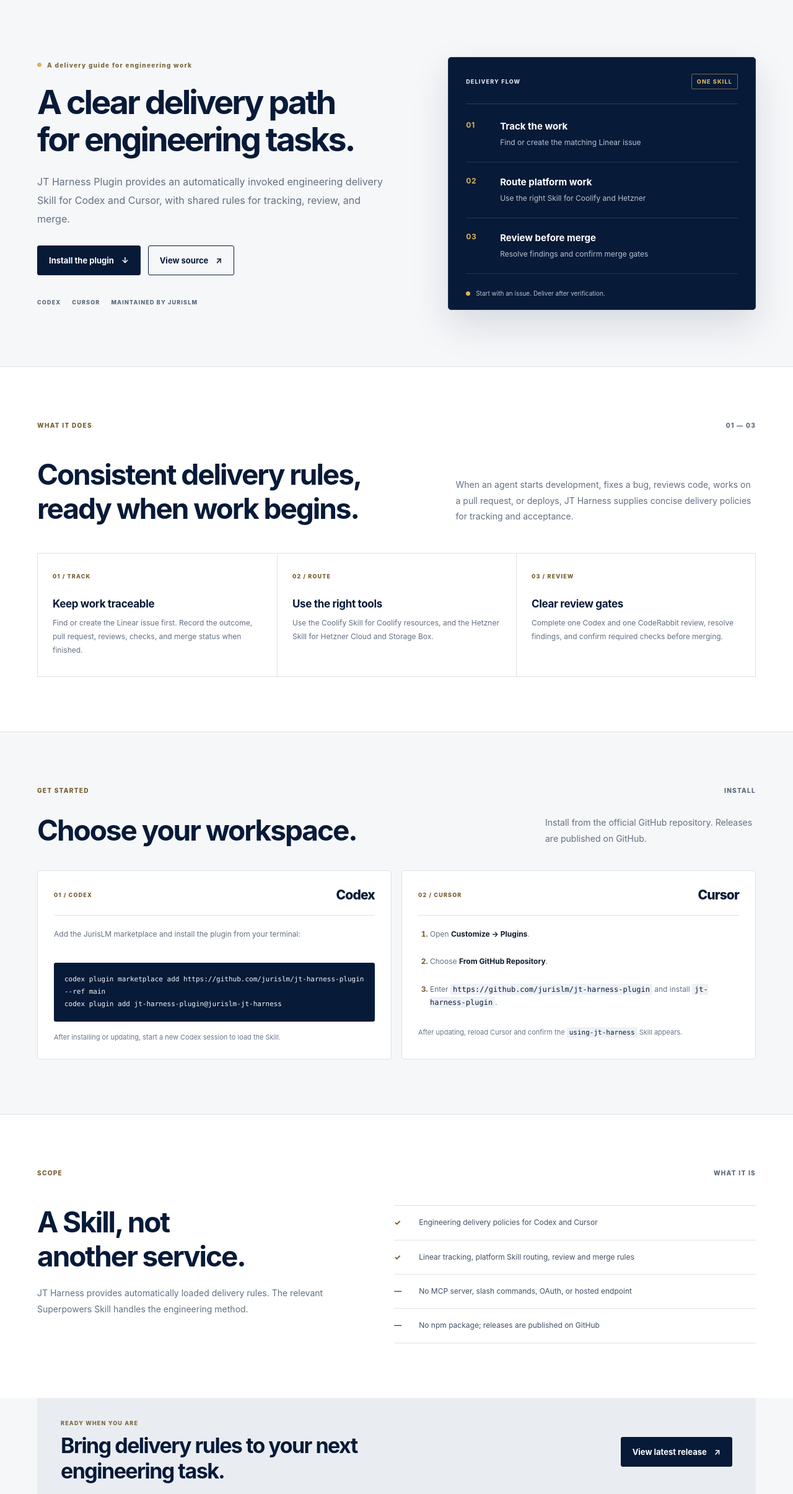
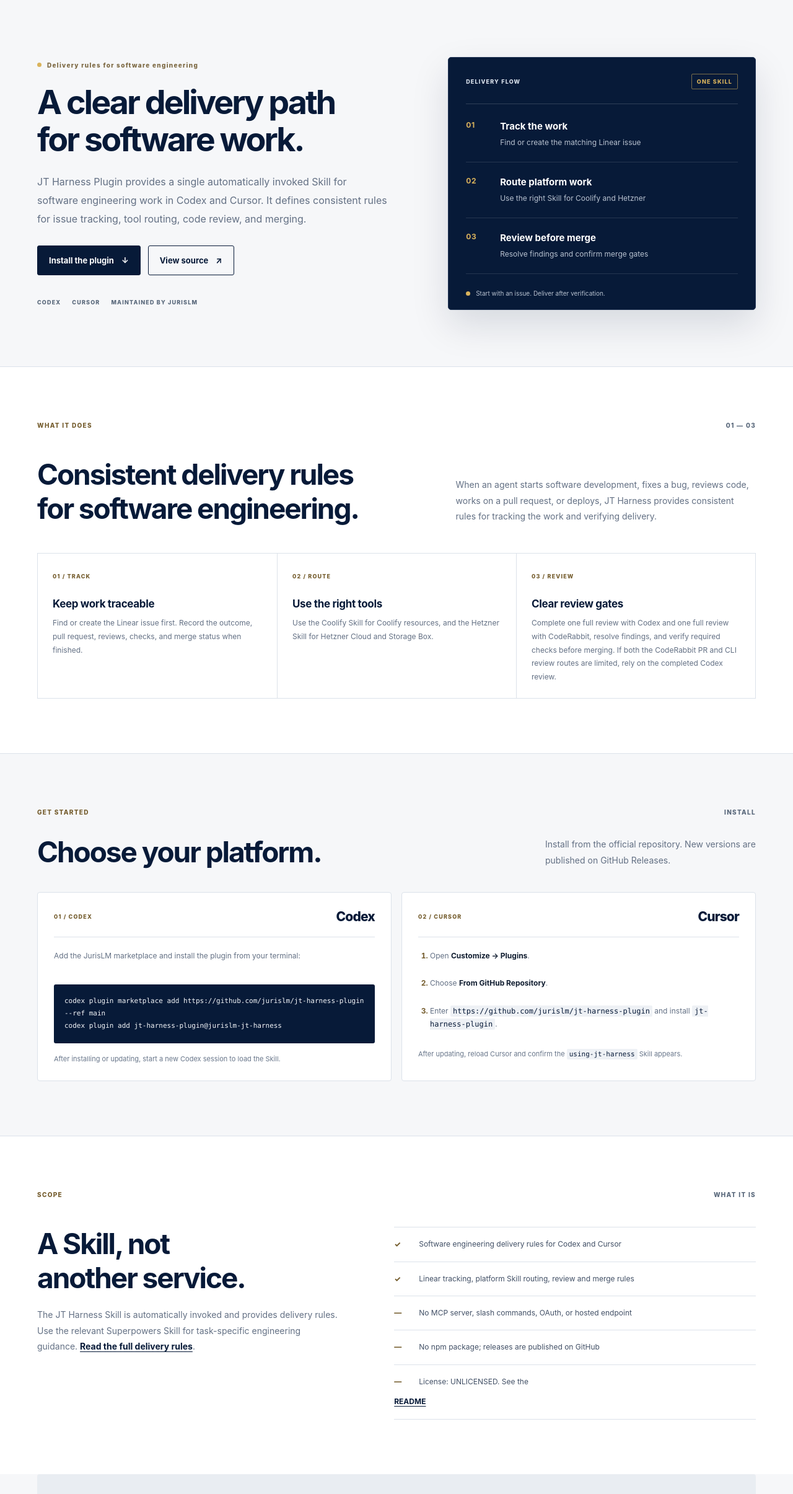
Before and after one commit to jurislm/jt-harness-plugin, a website: page site/en/index.html in a window 1280 px wide. Shown: the part 71-2481 px from the top of the page at 62% size. Drawn offline with Linux system fonts and the light colour scheme.

Commit message:
docs(site): refine official website copy

```diff
--- a/site/en/index.html
+++ b/site/en/index.html
@@ -3,9 +3,9 @@
   <head>
     <meta charset="utf-8">
     <meta name="viewport" content="width=device-width, initial-scale=1">
-    <meta name="description" content="JT Harness Plugin provides automatically invoked engineering delivery rules for Codex and Cursor.">
+    <meta name="description" content="JT Harness Plugin provides an automatically invoked software engineering Skill for Codex and Cursor.">
     <meta property="og:title" content="JT Harness Plugin — JurisLM">
-    <meta property="og:description" content="A clear delivery path for every engineering task.">
+    <meta property="og:description" content="A clear delivery path for software engineering work.">
     <meta property="og:type" content="website">
     <meta property="og:url" content="https://jurislm.github.io/jt-harness-plugin/en/">
     <title>JT Harness Plugin — JurisLM</title>
@@ -33,9 +33,9 @@
     <main id="main">
       <section class="hero">
         <div class="hero-copy">
-          <p class="eyebrow"><span class="eyebrow-mark"></span> A delivery guide for engineering work</p>
-          <h1>A clear delivery path<br>for engineering tasks.</h1>
-          <p class="hero-lead">JT Harness Plugin provides an automatically invoked engineering delivery Skill for Codex and Cursor, with shared rules for tracking, review, and merge.</p>
+          <p class="eyebrow"><span class="eyebrow-mark"></span> Delivery rules for software engineering</p>
+          <h1>A clear delivery path<br>for software work.</h1>
+          <p class="hero-lead">JT Harness Plugin provides a single automatically invoked Skill for software engineering work in Codex and Cursor. It defines consistent rules for issue tracking, tool routing, code review, and merging.</p>
           <div class="hero-actions">
             <a class="button button-primary" href="#install">Install the plugin <span aria-hidden="true">↓</span></a>
             <a class="button button-secondary" href="https://github.com/jurislm/jt-harness-plugin">View source <span aria-hidden="true">↗</span></a>
@@ -73,8 +73,8 @@
         <div class="section-kicker">WHAT IT DOES <span>01 — 03</span></div>
         <div class="section-content">
           <div class="section-heading">
-            <h2>Consistent delivery rules,<br>ready when work begins.</h2>
-            <p>When an agent starts development, fixes a bug, reviews code, works on a pull request, or deploys, JT Harness supplies concise delivery policies for tracking and acceptance.</p>
+            <h2>Consistent delivery rules<br>for software engineering.</h2>
+            <p>When an agent starts software development, fixes a bug, reviews code, works on a pull request, or deploys, JT Harness provides consistent rules for tracking the work and verifying delivery.</p>
           </div>
           <div class="feature-grid">
             <article class="feature-card">
@@ -90,7 +90,7 @@
             <article class="feature-card">
               <span class="feature-index">03 / REVIEW</span>
               <h3>Clear review gates</h3>
-              <p>Complete one Codex and one CodeRabbit review, resolve findings, and confirm required checks before merging.</p>
+              <p>Complete one full review with Codex and one full review with CodeRabbit, resolve findings, and verify required checks before merging. If both the CodeRabbit PR and CLI review routes are limited, rely on the completed Codex review.</p>
             </article>
           </div>
         </div>
@@ -99,8 +99,8 @@
       <section class="install-section" id="install">
         <div class="section-kicker">GET STARTED <span>INSTALL</span></div>
         <div class="install-heading">
-          <h2>Choose your workspace.</h2>
-          <p>Install from the official GitHub repository. Releases are published on GitHub.</p>
+          <h2>Choose your platform.</h2>
+          <p>Install from the official repository. New versions are published on GitHub Releases.</p>
         </div>
         <div class="install-grid">
           <article class="install-card">
@@ -133,13 +133,14 @@ codex plugin add jt-harness-plugin@jurislm-jt-harness</code></pre>
         <div class="scope-content">
           <div>
             <h2>A Skill, not<br>another service.</h2>
-            <p>JT Harness provides automatically loaded delivery rules. The relevant Superpowers Skill handles the engineering method.</p>
+            <p>The JT Harness Skill is automatically invoked and provides delivery rules. Use the relevant Superpowers Skill for task-specific engineering guidance. <a class="inline-link" href="https://github.com/jurislm/jt-harness-plugin/blob/main/skills/using-jt-harness/SKILL.md">Read the full delivery rules</a>.</p>
           </div>
           <ul class="scope-list">
-            <li><span>✓</span> Engineering delivery policies for Codex and Cursor</li>
+            <li><span>✓</span> Software engineering delivery rules for Codex and Cursor</li>
             <li><span>✓</span> Linear tracking, platform Skill routing, review and merge rules</li>
             <li><span>—</span> No MCP server, slash commands, OAuth, or hosted endpoint</li>
             <li><span>—</span> No npm package; releases are published on GitHub</li>
+            <li><span>—</span> License: UNLICENSED. See the <a class="inline-link" href="https://github.com/jurislm/jt-harness-plugin/blob/main/README.md#license">README</a>.</li>
           </ul>
         </div>
       </section>
@@ -147,7 +148,7 @@ codex plugin add jt-harness-plugin@jurislm-jt-harness</code></pre>
       <section class="release-banner">
         <div>
           <p class="eyebrow">READY WHEN YOU ARE</p>
-          <h2>Bring delivery rules to your next engineering task.</h2>
+          <h2>Bring delivery rules to your next software engineering task.</h2>
         </div>
         <a class="button button-primary" href="https://github.com/jurislm/jt-harness-plugin/releases/latest">View latest release <span aria-hidden="true">↗</span></a>
       </section>
--- a/site/styles.css
+++ b/site/styles.css
@@ -31,6 +31,13 @@ body {
 a {
   color: inherit;
   text-decoration: none;
+}
+
+.inline-link {
+  color: var(--navy);
+  font-weight: 650;
+  text-decoration: underline;
+  text-underline-offset: 3px;
 }
 
 a:focus-visible {
```
Also changed, not shown: site/index.html (+14 -13 lines).
